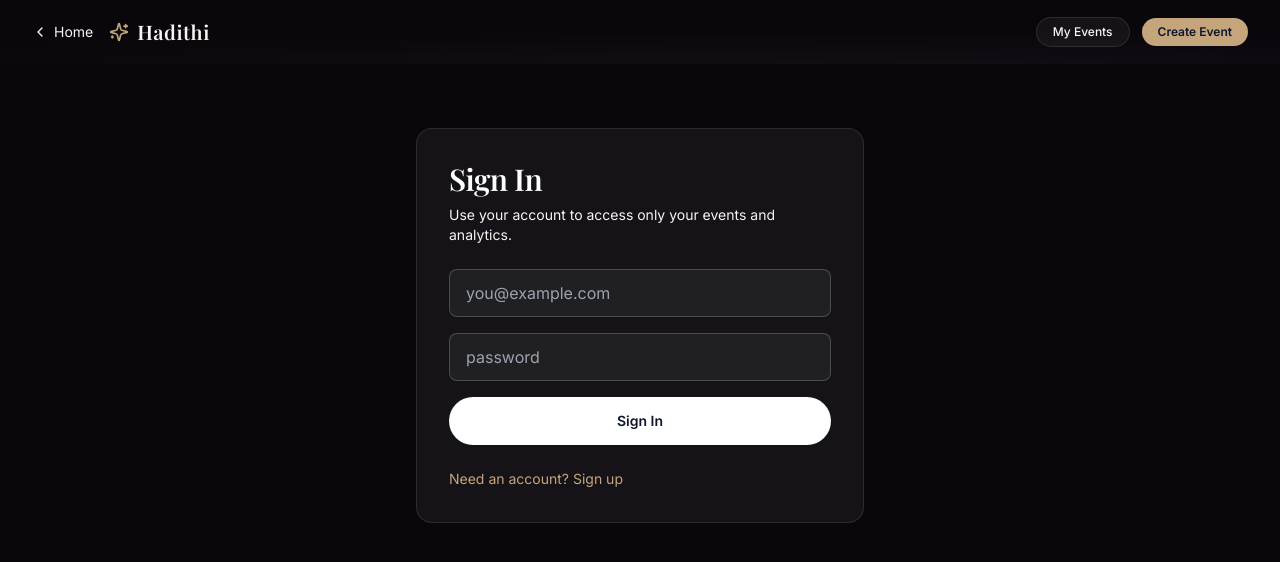
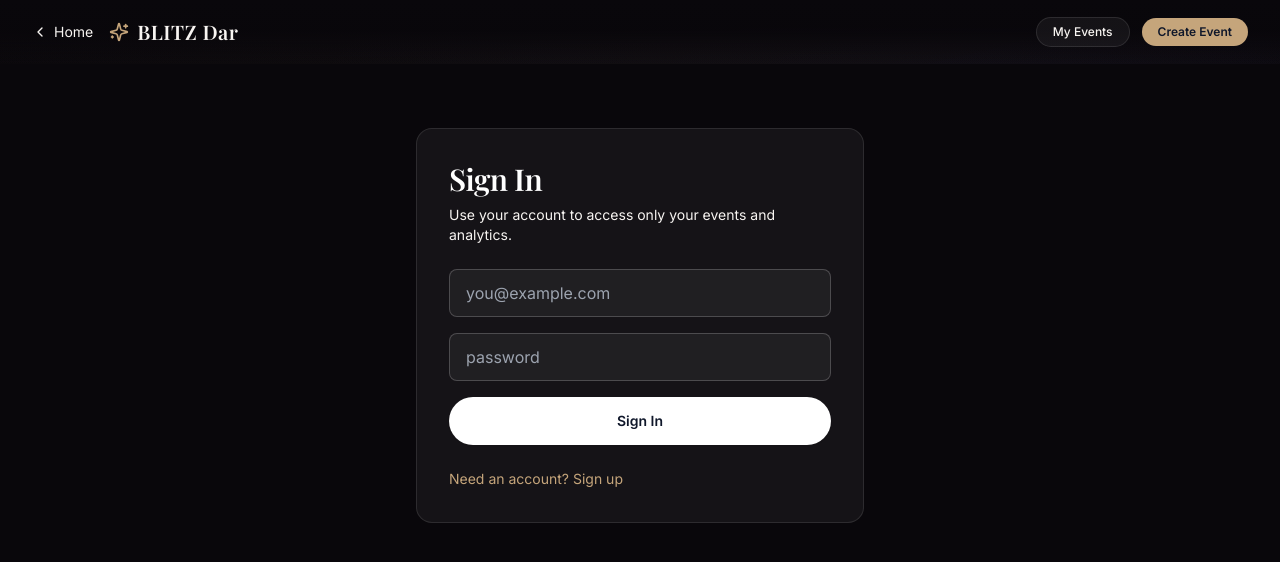
Before and after one commit to HenryTars/blitz-event-launch, a Next.js app: page /auth in a window 1280 px wide. Shown: the top 562 px of the page. Built offline with nearby package versions, Linux system fonts and the light colour scheme; no server answers; a web font is replaced by a local one.

Commit message:
Rebrand from Hadithi to BLITZ Dar

```diff
--- a/app/layout.tsx
+++ b/app/layout.tsx
@@ -16,16 +16,16 @@ const playfair = Playfair_Display({
 });
 
 export const metadata: Metadata = {
-  title: 'Hadithi — Book & Poetry Events',
+  title: 'BLITZ Dar — Book & Poetry Events',
   description:
     'A premium platform for cinematic book launches, intimate poetry salons, and unforgettable literary events. Curate invitations, manage RSVPs, and craft immersive guest experiences.',
   metadataBase: new URL('https://blitzlaunch.com'),
   openGraph: {
-    title: 'Hadithi — Book & Poetry Events',
+    title: 'BLITZ Dar — Book & Poetry Events',
     description:
       'A premium platform for cinematic book launches, intimate poetry salons, and unforgettable literary events.',
     type: 'website',
-    siteName: 'Hadithi'
+    siteName: 'BLITZ Dar'
   }
 };
 
--- a/app/page.tsx
+++ b/app/page.tsx
@@ -183,10 +183,10 @@ export default function HomePage() {
       <footer className="border-t border-white/5 px-6 py-8">
         <div className="mx-auto flex max-w-6xl items-center justify-between">
           <span className="font-serif text-sm text-slate-500">
-            Hadithi — where stories come alive
+            BLITZ Dar — where stories come alive
           </span>
           <span className="text-xs text-slate-600">
-            &copy; {new Date().getFullYear()} Hadithi
+            &copy; {new Date().getFullYear()} BLITZ Dar
           </span>
         </div>
       </footer>
--- a/components/Header.tsx
+++ b/components/Header.tsx
@@ -69,7 +69,7 @@ export default function Header() {
           <Link href="/" className="group flex items-center gap-2">
             <Sparkles className="h-5 w-5 text-gold transition group-hover:scale-110 group-hover:text-gold-300" />
             <span className="font-serif text-xl font-semibold tracking-wide text-pearl transition group-hover:text-gold">
-              Hadithi
+              BLITZ Dar
             </span>
           </Link>
         </div>
```
